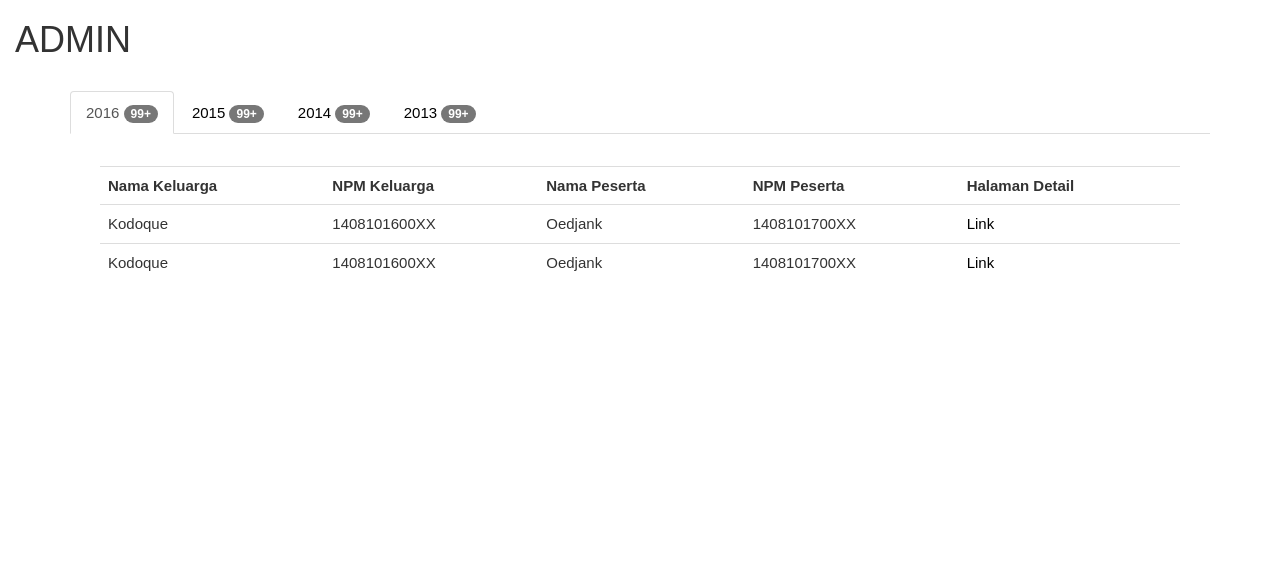
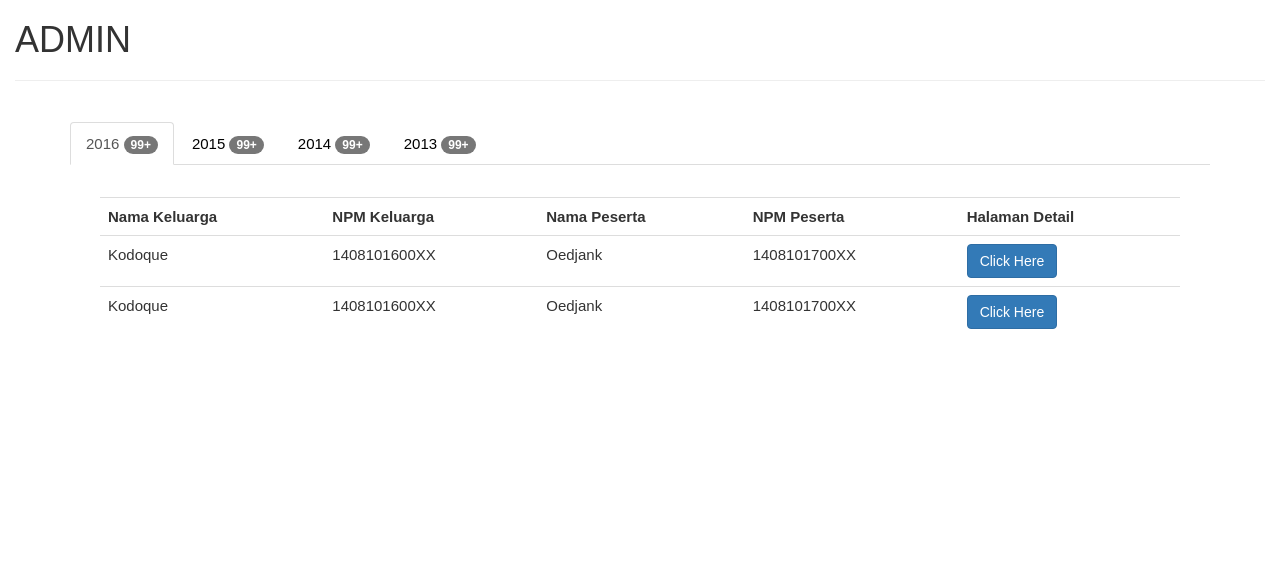
Before and after one commit to Ponita48/PerkenalanCBS, a CodeIgniter app: page /PerkenalanCBS/index.php/testview/admin in a window 1280 px wide. Shown: the part 52-621 px from the top of the page. Run offline with CodeIgniter, Linux system fonts and the light colour scheme.

Commit message:
benerin dikit view sama tambahin admin_request(admin liat jumlah perkenalan)

```diff
--- a/application/config/config.php
+++ b/application/config/config.php
@@ -23,7 +23,7 @@ defined('BASEPATH') OR exit('No direct script access allowed');
 | a PHP script and you can easily do that on your own.
 |
 */
-$config['base_url'] = 'http://www.cbshimatif.com/';
+$config['base_url'] = 'http://localhost/PerkenalanCBS';
 
 /*
 |--------------------------------------------------------------------------
--- a/application/controllers/TestVIew.php
+++ b/application/controllers/TestVIew.php
@@ -103,5 +103,12 @@ class TestView extends CI_Controller
 		$this->load->view('footer');
 	}
 
+	public function admin_req()
+	{
+		$this->load->view('header');
+		$this->load->view('admin_request');
+		$this->load->view('footer');
+	}
+
 }
  ?>
--- a/application/views/admin.php
+++ b/application/views/admin.php
@@ -1,6 +1,7 @@
 <!-- TODO: Jadiin foreach (tunggu backend selesai) -->
 	<div>
 		<h1>ADMIN</h1>
+		<hr>
 		<br>
 	</div>
 
@@ -37,19 +38,24 @@
 								<th>NPM Peserta</th>
 								<th>Halaman Detail</th>
 							</tr>
+							<!-- TODO: foreach(backend) -->
 							<tr class="item">
 								<td>Kodoque</td>
 								<td>1408101600XX</td>
 								<td>Oedjank</td>
 								<td class="npm">1408101700XX</td>
-								<td><a href="#">Link</a></td>
+								<td><a href="#">
+									<button class="btn btn-primary">Click Here</button>
+								</a></td>
 							</tr>
 							<tr class="item">
 								<td>Kodoque</td>
 								<td>1408101600XX</td>
 								<td>Oedjank</td>
 								<td class="npm">1408101700XX</td>
-								<td><a href="#">Link</a></td>
+								<td><a href="#">
+									<button class="btn btn-primary">Click Here</button>
+								</a></td>
 							</tr>
 						</table>
 					</div>
@@ -66,12 +72,15 @@
 								<th>NPM Peserta</th>
 								<th>Halaman Detail</th>
 							</tr>
+							<!-- TODO: foreach(backend) -->
 							<tr>
 								<td>Kodoque2</td>
 								<td>1408101600XX</td>
 								<td>Oedjank</td>
 								<td>1408101700XX</td>
-								<td><a href="#">Link</a></td>
+								<td><a href="#">
+									<button class="btn btn-primary">Click Here</button>
+								</a></td>
 							</tr>
 						</table>
 					</div>
@@ -88,12 +97,15 @@
 								<th>NPM Peserta</th>
 								<th>Halaman Detail</th>
 							</tr>
+							<!-- TODO: foreach(backend) -->
 							<tr>
 								<td>Kodoque3</td>
 								<td>1408101600XX</td>
 								<td>Oedjank</td>
 								<td>1408101700XX</td>
-								<td><a href="#">Link</a></td>
+								<td><a href="#">
+									<button class="btn btn-primary">Click Here</button>
+								</a></td>
 							</tr>
 						</table>
 					</div>
@@ -110,12 +122,15 @@
 								<th>NPM Peserta</th>
 								<th>Halaman Detail</th>
 							</tr>
+							<!-- TODO: foreach(backend) -->
 							<tr>
 								<td>Kodoque4</td>
 								<td>1408101600XX</td>
 								<td>Oedjank</td>
 								<td>1408101700XX</td>
-								<td><a href="#">Link</a></td>
+								<td><a href="#">
+									<button class="btn btn-primary">Click Here</button>
+								</a></td>
 							</tr>
 						</table>
 					</div>
--- a/application/views/change_profile.php
+++ b/application/views/change_profile.php
@@ -28,7 +28,7 @@
 				</div>
 				<div class="form-group">
 					<label for="tgl_lahir">Tanggal Lahir</label>
-					<input type="text" class="form-control" id="tgl_lahir" placeholder="Tanggal Lahir">
+					<input type="text" class="form-control" placeholder="Tanggal Lahir" readonly="true" id="tgl_lahir">
 				</div>
 				<div class="form-group">
 					<label for="alamat">Alamat Kos</label>
--- a/application/views/footer.php
+++ b/application/views/footer.php
@@ -13,9 +13,7 @@
 		$('#search_icon').click(function() {
 			$('#search').slideToggle("slow");
 		});
-		$('#tgl_lahir').datepicker({
-			format: 'dd-mm-yyyy'
-		});
+		$('#tgl_lahir').datepicker();
 	});
 </script>
 </body>
--- a/application/views/index.php
+++ b/application/views/index.php
@@ -4,6 +4,6 @@
 			<hr>
 			<h2>Nama Penyambut</h2>
 			<img src="<?php echo base_url(); ?>img/img1.jpg" alt="" class="img-responsive img-thumbnail" width="200" height="200">
-			<p>ini tulisan dari si bapak atau dari siapapun itu</p>
+			<p>Lorem ipsum dolor sit amet, consectetur adipisicing elit. Non eligendi magnam consequatur ut, corporis consectetur aspernatur quae numquam aperiam porro nesciunt debitis possimus animi reprehenderit vero ad quod dicta omnis?</p>
 		<?php } ?>
 	</center>
--- a/application/views/testing_request_angkatan.php
+++ b/application/views/testing_request_angkatan.php
@@ -21,7 +21,7 @@
 				<div class="form-group">
 					<label for="tgl_lahir" class="col-sm-3 control-label">Tanggal Lahir</label>
 					<div class="col-sm-6">
-						<input type="text" class="form-control" id="tgl_lahir" placeholder="Tanggal Lahir" name="tgl_lahir">
+						<input type="text" class="form-control" id="tgl_lahir" placeholder="Tanggal Lahir" name="tgl_lahir" readonly="true">
 					</div>
 				</div>
 				<div class="form-group">
```
Also changed, not shown: application/views/admin_request.php (added, +21 -0 lines).
